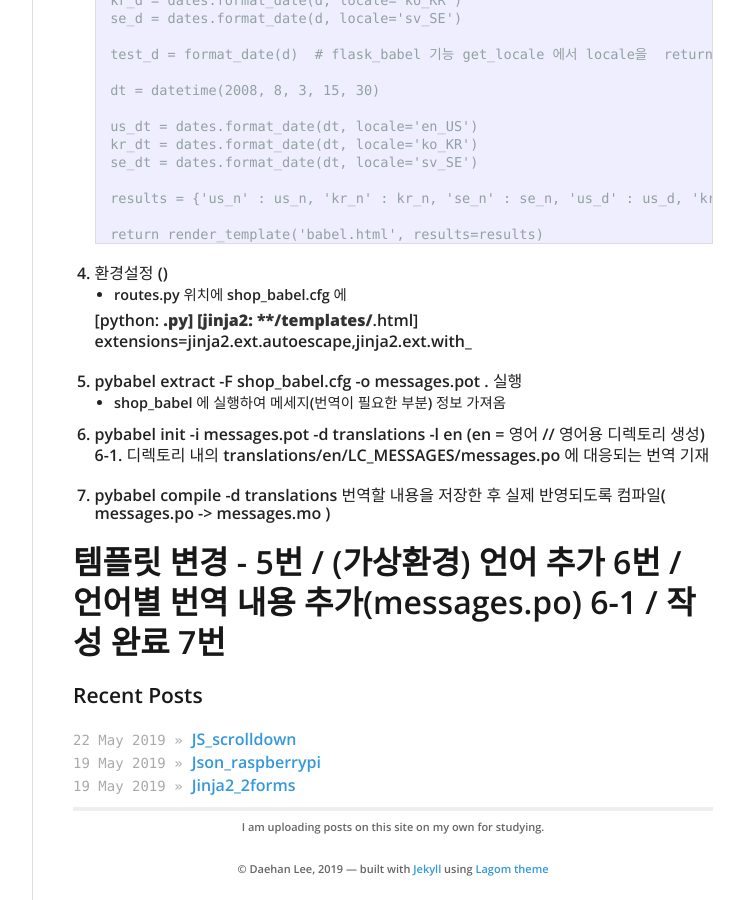
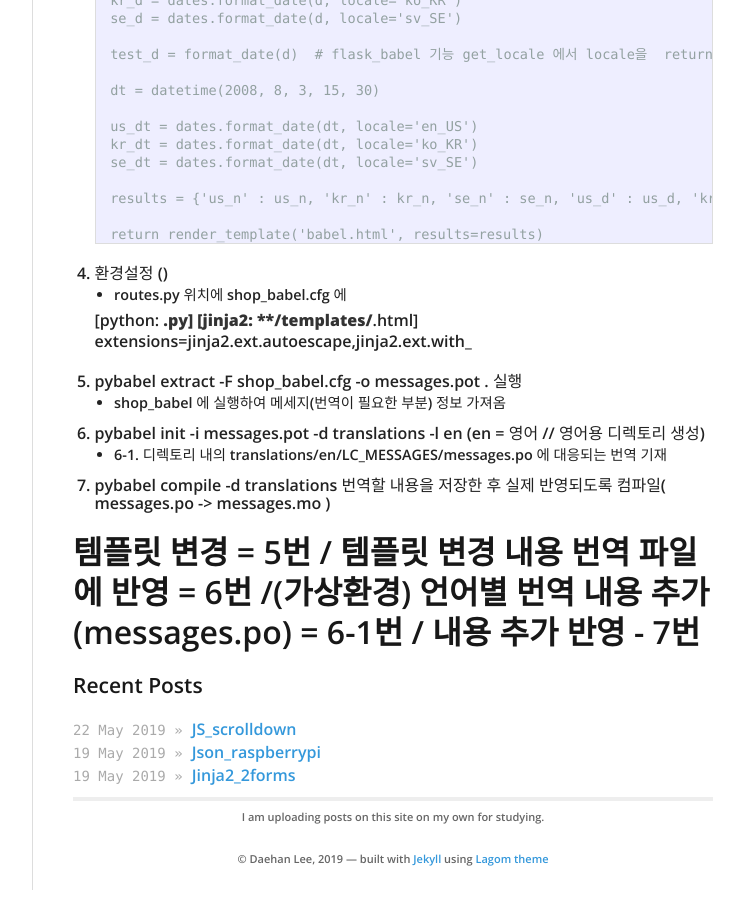
Before and after one commit to daehan0226/Study, a Jekyll site: the page built from _posts/2019-05-23-Babel(1).md, in a window 1280 px wide and 900 px high, scrolled down 783 px. Shown: the whole window, without its empty margins (378-1122 px from the left). Built offline with Jekyll 4.4.1, drawn with Linux system fonts in a browser that asks for light colours.

Commit message:
Update 2019-05-23-Babel(1).md

```diff
--- a/_posts/2019-05-23-Babel(1).md
+++ b/_posts/2019-05-23-Babel(1).md
@@ -71,8 +71,8 @@ Babel(1)
  * shop_babel 에 실행하여 메세지(번역이 필요한 부분) 정보 가져옴
 
  6. pybabel init -i messages.pot -d translations -l en    (en = 영어 // 영어용 디렉토리 생성)
- 6-1. 디렉토리 내의 translations/en/LC_MESSAGES/messages.po 에 대응되는 번역 기재
+ * 6-1. 디렉토리 내의 translations/en/LC_MESSAGES/messages.po 에 대응되는 번역 기재
 
  7. pybabel compile -d translations 번역할 내용을 저장한 후 실제 반영되도록 컴파일( messages.po -> messages.mo )
 
-# 템플릿 변경 - 5번 / (가상환경) 언어 추가 6번 / 언어별 번역 내용 추가(messages.po) 6-1 / 작성 완료 7번
+# 템플릿 변경 = 5번 /  템플릿 변경 내용 번역 파일에 반영 = 6번   /(가상환경) 언어별 번역 내용 추가(messages.po) = 6-1번 / 내용 추가 반영 - 7번
```
